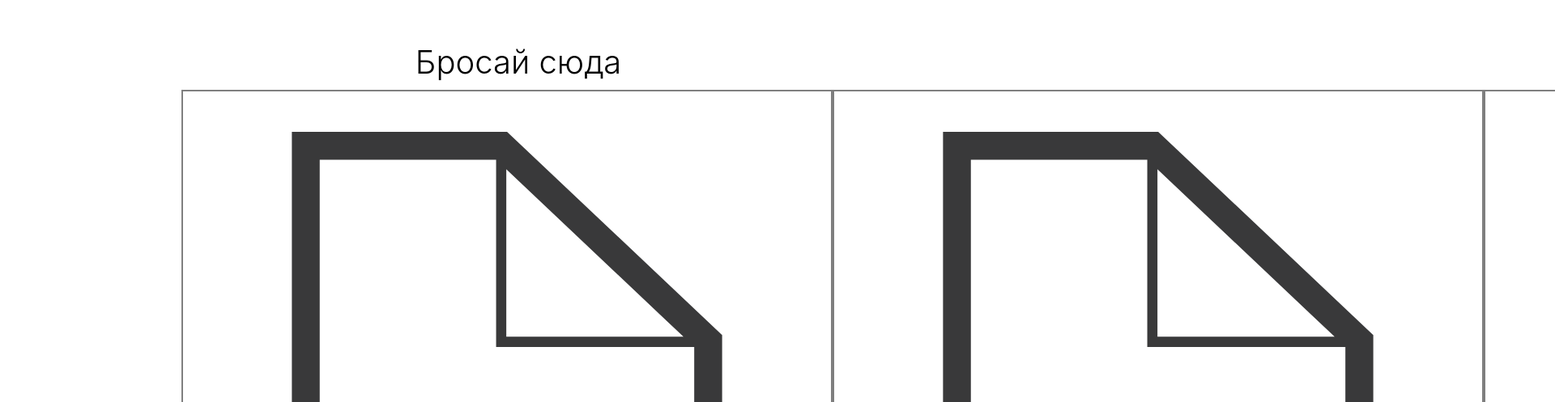
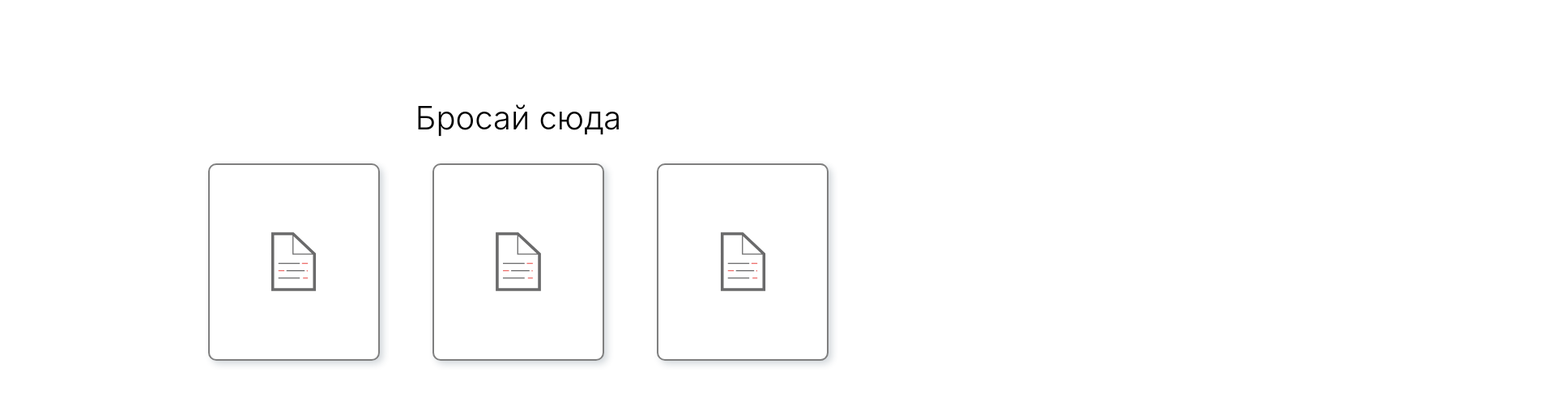
Before and after one commit to HarukiFT/RobloxStats, a React (Create React App) app in the folder frontend/: page / in a window 1280 px wide. Shown: the part 119-616 px from the top of the page at 81% size, 1920 px wide, since content can reach past the window. Built offline with nearby package versions, Linux system fonts and the light colour scheme; a web font is replaced by a local one.

Commit message:
Some changes

```diff
--- a/frontend/src/styles/App.module.scss
+++ b/frontend/src/styles/App.module.scss
@@ -14,13 +14,14 @@
         margin: 0;
         padding: 0;
 
-        margin-bottom: 10px;
+        margin-bottom: 2.5%;
     }
 
     .zonesHolder {
         width: 65%;
-        height: 50%;
+        height: 30%;
 
         display: flex;
+        justify-content: space-around;
     }
 }
--- a/frontend/src/styles/DropZone.module.scss
+++ b/frontend/src/styles/DropZone.module.scss
@@ -0,0 +1,31 @@
+.dropZone {
+    display: flex;
+    justify-content: center;
+    align-items: center;
+
+    position: relative;
+
+    border: 2px solid rgba(0, 0, 0, .5);
+    border-radius: 10px;
+
+    width: 25%;
+    height: 100%;
+
+    box-shadow: 4px 4px 8px 0px rgba(34, 60, 80, 0.2);
+
+    .dropIcon {
+        width: 40%;
+        opacity: .75;
+        aspect-ratio: 1 / 1;
+    }
+
+    .dropTitle {
+        position: absolute;
+        width: 100%;
+        text-align: center;
+        font-size: 1.5em;
+        color: rgba(0, 0, 0, .65);
+        bottom: -2em;
+        z-index: -1;
+    }
+}
--- a/frontend/src/styles/index.scss
+++ b/frontend/src/styles/index.scss
@@ -10,6 +10,10 @@ body {
     font-family: 'Inter', sans-serif;
 }
 
+p {
+    margin: 0;
+}
+
 #root {
     width: 100%;
     height: 100%;
```
